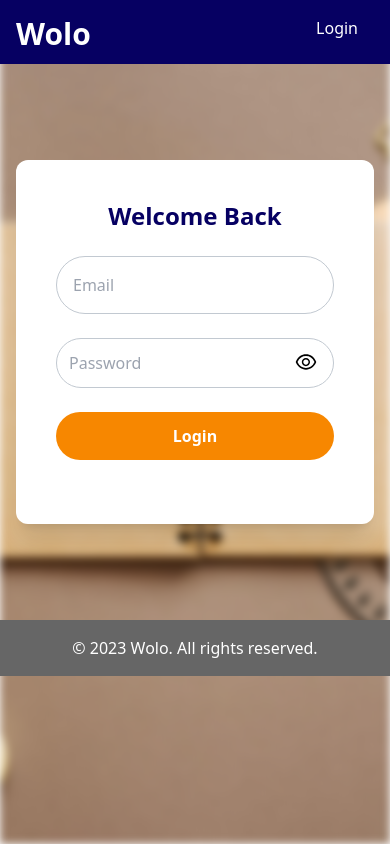
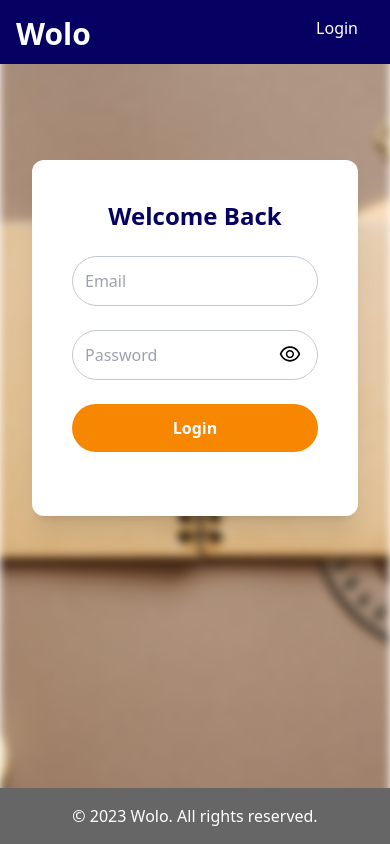
Before and after one commit to SaifAliHashmi047/WoloWeb, a React (Vite) app: page /login in a window 390 px wide. Built offline with nearby package versions, Linux system fonts and the light colour scheme.

Commit message:
Responsive Layout

```diff
--- a/src/layout/Layout.jsx
+++ b/src/layout/Layout.jsx
@@ -6,25 +6,33 @@ import backgroundImage from "./../assets/bckg1.jpg"; // Replace with your image
 
 const Layout = () => {
   return (
-    <main className="grid min-h-full grid-rows-[auto_1fr_auto]">
-      <Navbar />
-      <section className="container mx-auto relative z-10">
+    <main className="relative min-h-screen flex flex-col">
+      {/* Background Image */}
       <div
-          className="fixed inset-0 w-full h-full -z-20 blur-sm"
+        className="fixed inset-0 -z-10 blur-sm"
         style={{
           backgroundImage: `url(${backgroundImage})`,
-            backgroundSize: "cover",
+          backgroundSize: "cover", // Or "contain" based on your preference
           backgroundPosition: "center",
         }}
       ></div>
 
-        <div className="h-full overflow-y-auto no-scrollbar">
+      {/* Fixed Navbar */}
+      <header className="sticky top-0 z-50">
+        <Navbar />
+      </header>
+
+      {/* Scrollable Content */}
+      <section className="flex-grow overflow-y-auto">
+        <div className="container mx-auto px-4 md:px-8 lg:px-12">
           <Outlet />
         </div>
+      </section>
 
-        {/* <ToastContainer /> */}
-      </section>
+      {/* Fixed Footer */}
+      <footer className="sticky bottom-0 z-50">
         <Footer />
+      </footer>
     </main>
   );
 };
--- a/src/pages/Login.jsx
+++ b/src/pages/Login.jsx
@@ -106,7 +106,7 @@ const Login = () => {
             placeholder="Email"
             name="email"
             onChange={handleChange}
-            className="w-full p-4 border rounded-full focus:outline-none"
+            className="w-full p-3 border rounded-full focus:outline-none"
             style={{
               borderColor: colors.lightGrey,
               color: colors.darkBlack,
```
Lines whose indentation alone changed are shown as unchanged.
